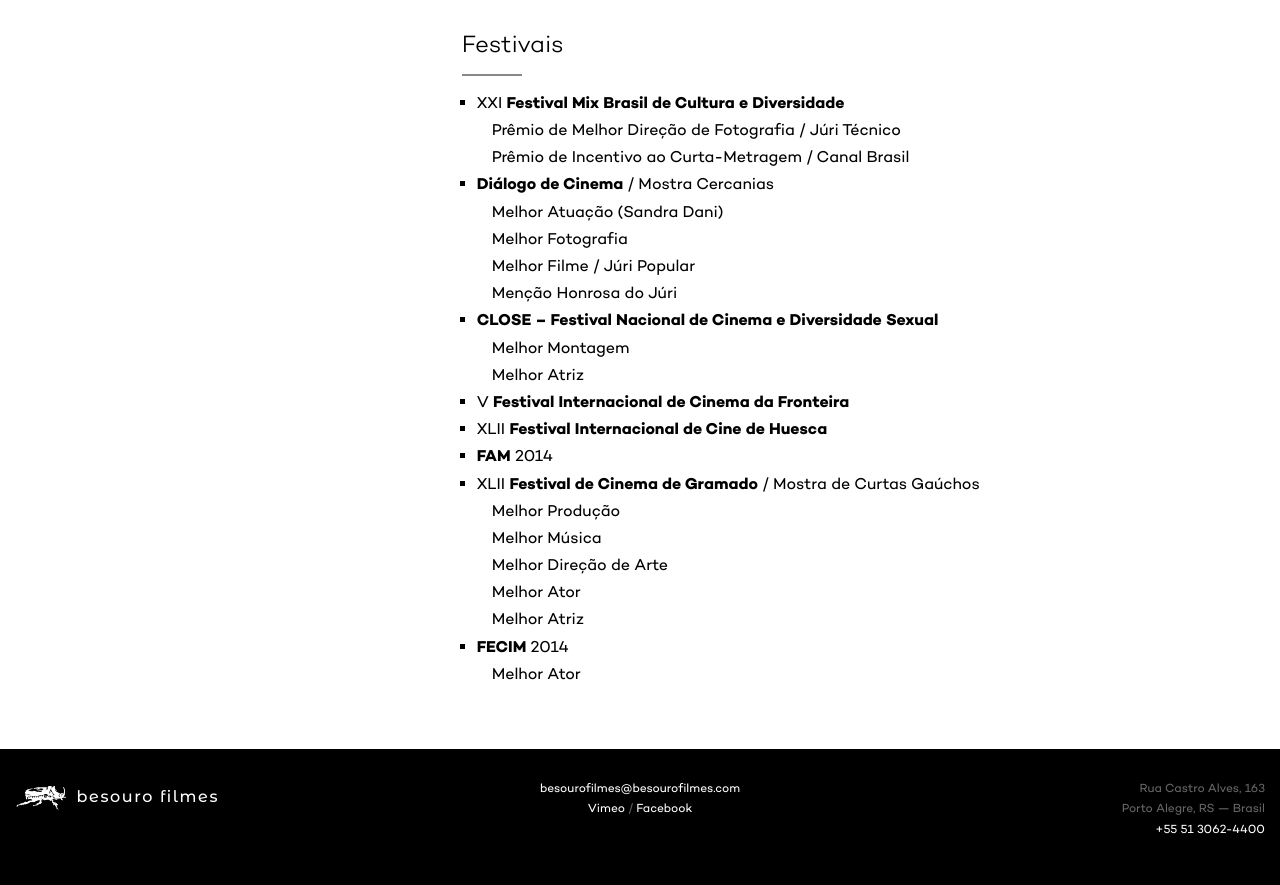
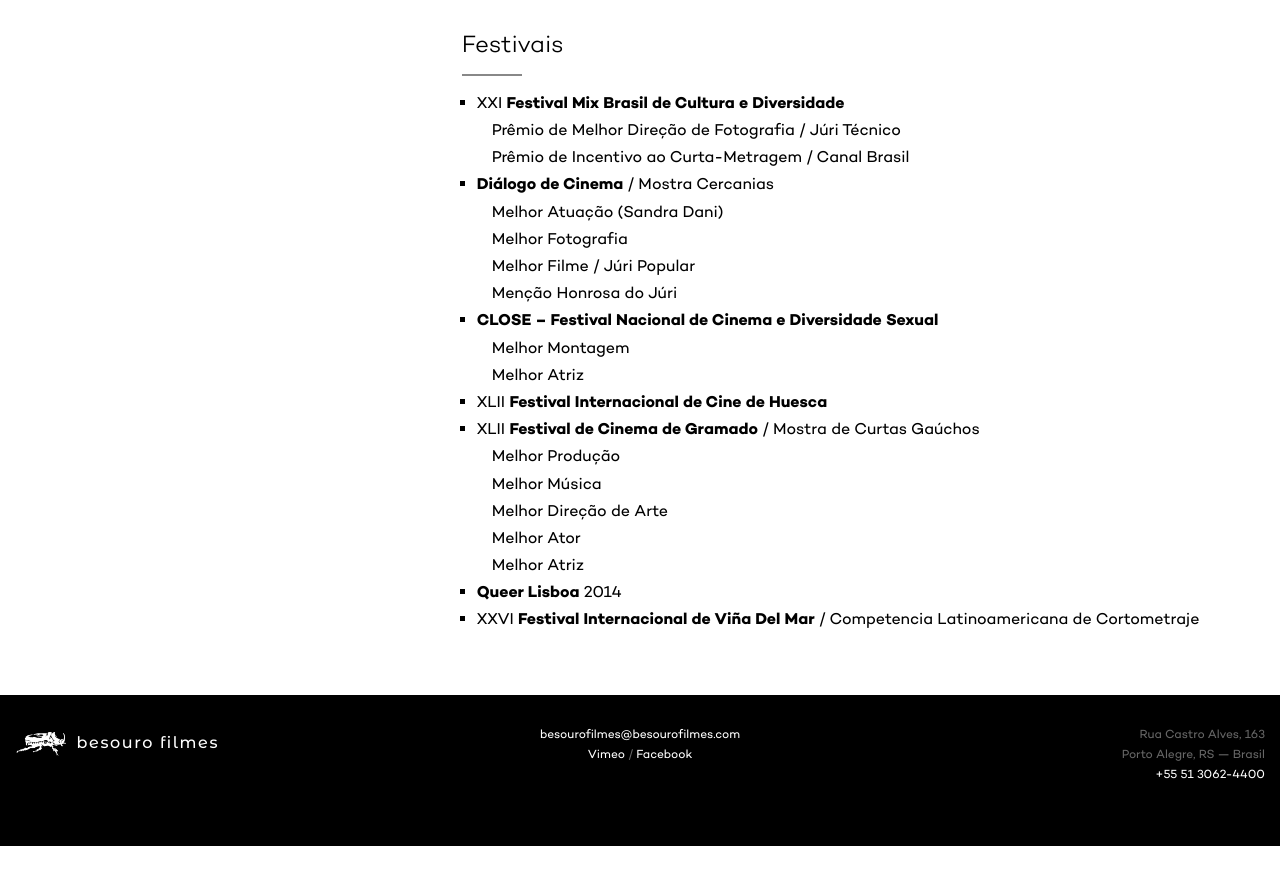
Before and after one commit to arthrfrts/besouro, a Jekyll site: the page built from _projects/linda-uma-historia-horrivel.md, in a window 1280 px wide and 900 px high, scrolled down 1166 px. Shown: the top 885 px of the window. Built offline with Jekyll 4.4.1, drawn with Linux system fonts in a browser that asks for light colours; after the commit the page ends 2012 px from its top, so only the background shows below that.

Commit message:
Updates “Linda”

```diff
--- a/_projects/linda-uma-historia-horrivel.md
+++ b/_projects/linda-uma-historia-horrivel.md
@@ -32,14 +32,12 @@
 * **CLOSE – Festival Nacional de Cinema e Diversidade Sexual**
   * Melhor Montagem
   * Melhor Atriz
-* V **Festival Internacional de Cinema da Fronteira**
 * XLII **Festival Internacional de Cine de Huesca**
-* **FAM** 2014
 * XLII **Festival de Cinema de Gramado** / Mostra de Curtas Gaúchos
   * Melhor Produção
   * Melhor Música
   * Melhor Direção de Arte
   * Melhor Ator
   * Melhor Atriz
-* **FECIM** 2014
-  * Melhor Ator
+* **Queer Lisboa** 2014
+* XXVI **Festival Internacional de Viña Del Mar** / Competencia Latinoamericana de Cortometraje
```
